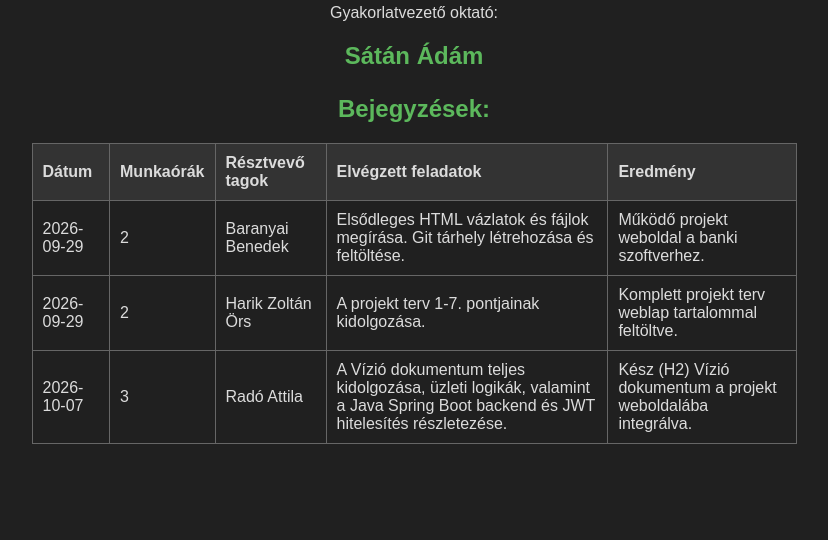
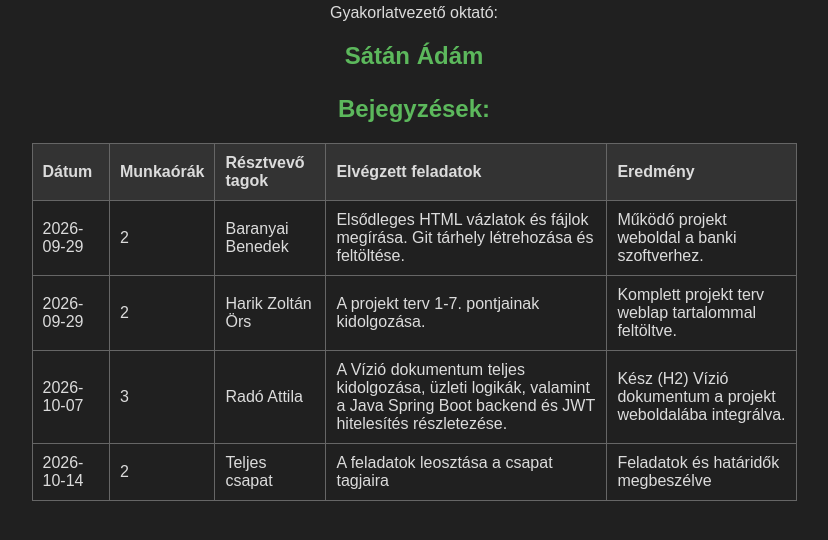
Before and after one commit to bened420/Heger-Kft, a plain HTML site: page munkanaplo.html in a window 1280 px wide. Shown: the part 260-800 px from the top of the page, without its empty margins (226-1054 px from the left). Drawn offline with Linux system fonts and the light colour scheme.

Commit message:
Csapatmegbeszélés beírása a munkanaplóba

```diff
--- a/munkanaplo.html
+++ b/munkanaplo.html
@@ -36,13 +36,20 @@
         </tr>
 
 
-	<tr>
+        <tr>
             <td>2026-10-07</td>
             <td>3</td>
             <td>Radó Attila</td>
 			<td>A Vízió dokumentum teljes kidolgozása, üzleti logikák, valamint a Java Spring Boot backend és JWT hitelesítés részletezése.</td>
             <td>Kész (H2) Vízió dokumentum a projekt weboldalába integrálva.</td>
         </tr>
+        <tr>
+            <td>2026-10-14</td>
+            <td>2</td>
+            <td>Teljes csapat</td>
+            <td>A feladatok leosztása a csapat tagjaira</td>
+            <td>Feladatok és határidők megbeszélve</td>
+        </tr>
     </table>
 </body>
 </html>
```
